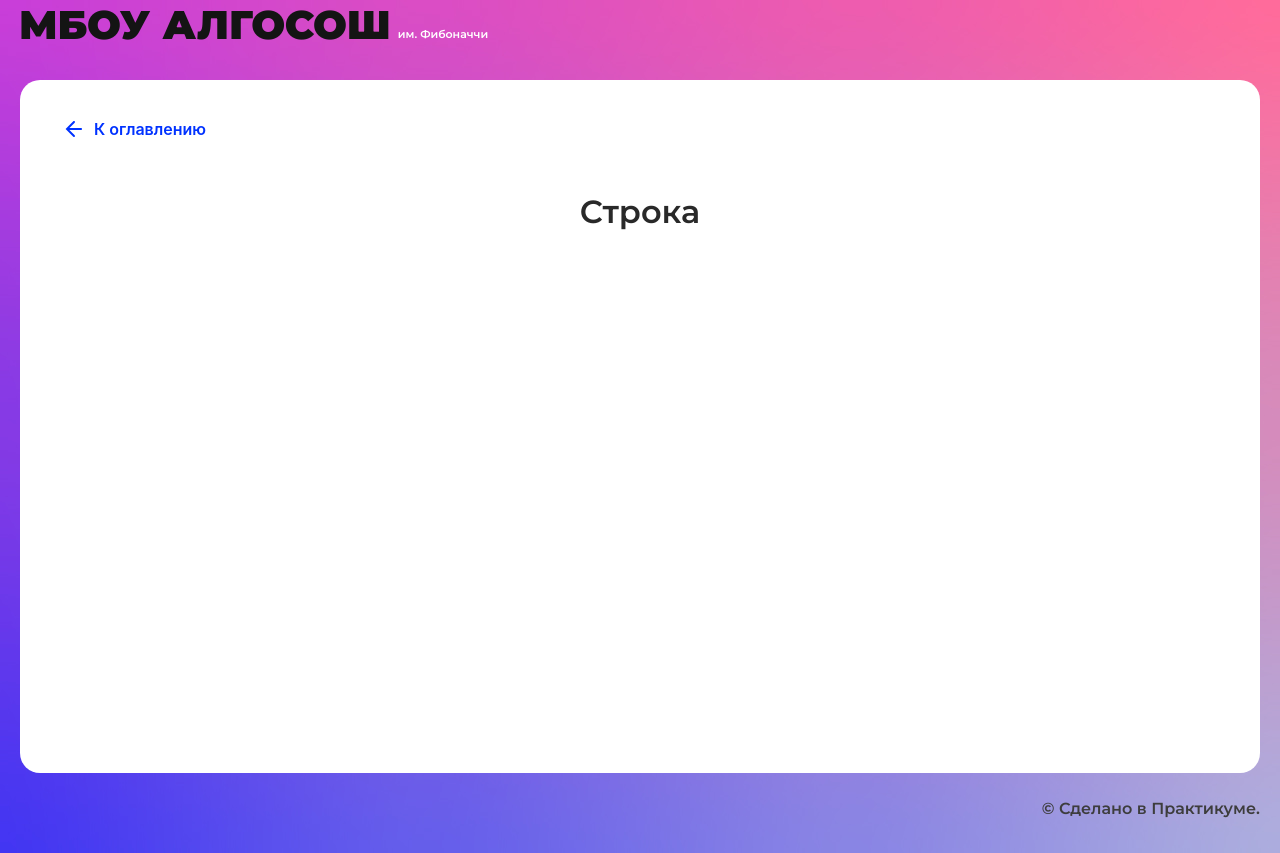
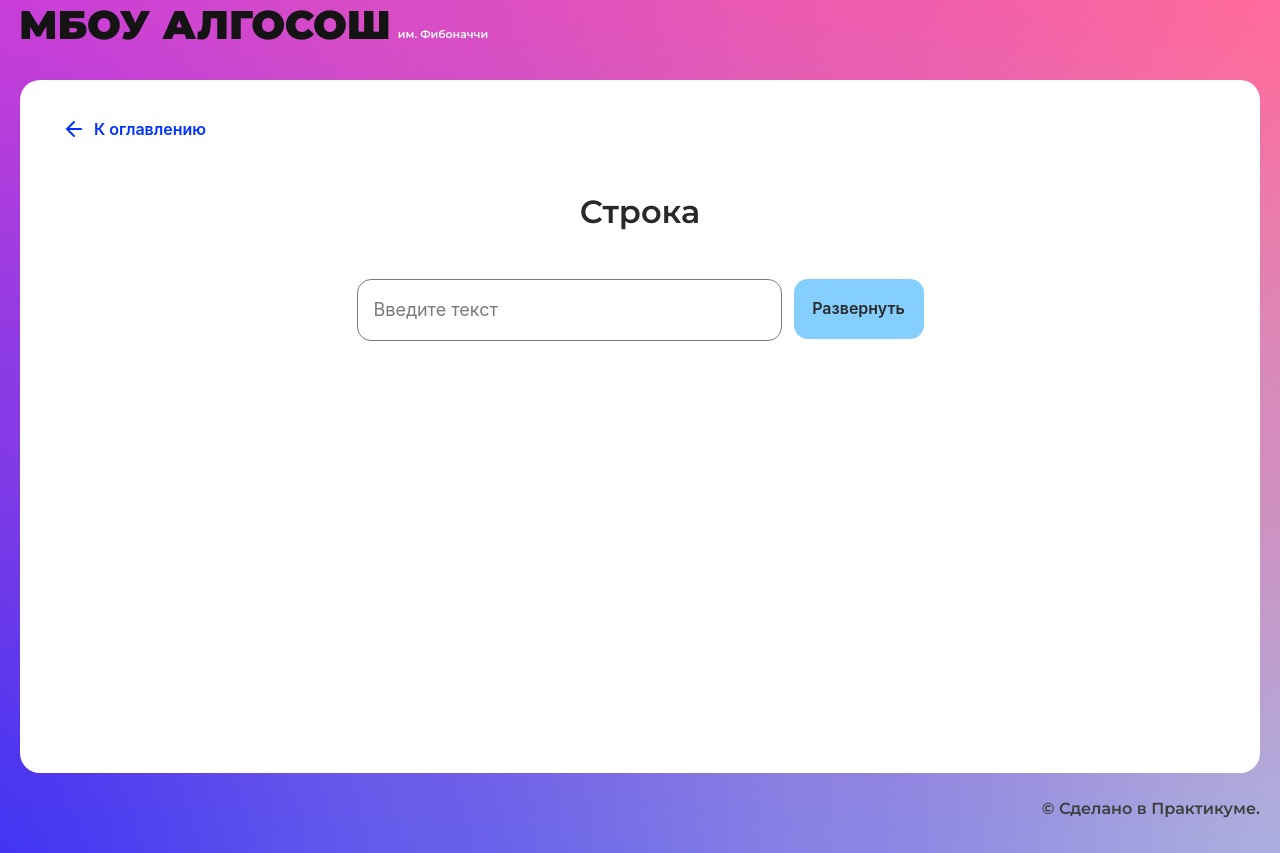
Before and after one commit to CHaPiOn777/Algorithms, a React (Create React App) app: page /recursion in a window 1280 px wide. Built offline with nearby package versions, Linux system fonts and the light colour scheme.

Commit message:
начал решать задачку

```diff
--- /dev/null
+++ b/src/components/string/string.module.css
@@ -0,0 +1,16 @@
+.input {
+    margin: 0 auto;
+    max-width: 567px;
+    gap: 12px;
+    display: flex;
+}
+.circle {
+    display: flex;
+    justify-content: center;
+    flex-wrap: wrap;
+    list-style-type: none;
+    margin: 0 auto;
+    margin-top: 120px;
+    padding: 0;
+    gap: 16px;
+}
--- a/src/components/string/string.tsx
+++ b/src/components/string/string.tsx
@@ -1,10 +1,56 @@
-import React from "react";
+import React, { FormEvent, SetStateAction, useEffect, useMemo, useRef, useState } from "react";
+import { Button } from "../ui/button/button";
+import { Circle } from "../ui/circle/circle";
+import { Input } from "../ui/input/input";
 import { SolutionLayout } from "../ui/solution-layout/solution-layout";
+import styles from "./string.module.css";
+
 
 export const StringComponent: React.FC = () => {
+  const [inputValue, setInputValue] = useState<string>('');
+  const [isShown, setShown] = useState<boolean>(false);
+  const refq = useRef<HTMLInputElement>(null);
+
+  const onClick = () => {
+    const a = refq;
+    console.log(a)
+    setShown(true)
+  };
+
+  const onChange = (e: React.FormEvent<HTMLInputElement>) => {
+    setInputValue(e.currentTarget.value)
+  }
+
+  const letters = inputValue.split('');
+
+  useEffect(() => {
+    const interval = setInterval(() => {
+      letters.sort();
+      setInputValue(letters.join(''))
+      console.log(letters)
+    }, 1000)
+
+    return () => clearInterval(interval)
+  }, [])
+
+
   return (
-    <SolutionLayout title="Строка">
-
-    </SolutionLayout>
+    <>
+      <SolutionLayout title="Строка">
+        <div className={styles.input}>
+          <Input maxLength={11} ref={refq} onChange={onChange} type="text" />
+          <Button text={'Развернуть'} onClick={onClick} />
+        </div>
+        {isShown &&
+          <ul className={styles.circle}>
+            {letters.map((letter, index) => {
+              return (
+                <li>< Circle letter={letter} key={index}/></li>
+              )
+            })}
+          </ul>
+        }
+      </SolutionLayout>
+    </>
   );
 };
--- a/src/components/ui/input/input.tsx
+++ b/src/components/ui/input/input.tsx
@@ -14,6 +14,7 @@ export const Input: React.FC<InputProps> = ({
   maxLength,
   max,
   isLimitText = false,
+
   ...rest
 }) => {
   const limitText =
```
Also changed, not shown: tsconfig.json (line endings or trailing spaces).
